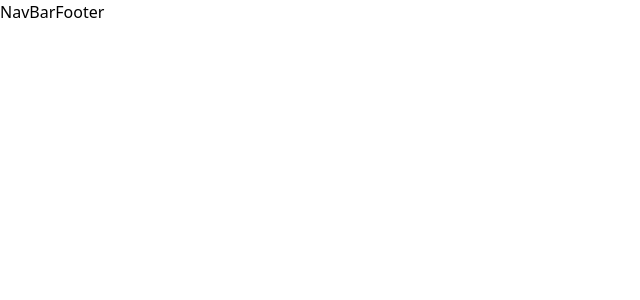
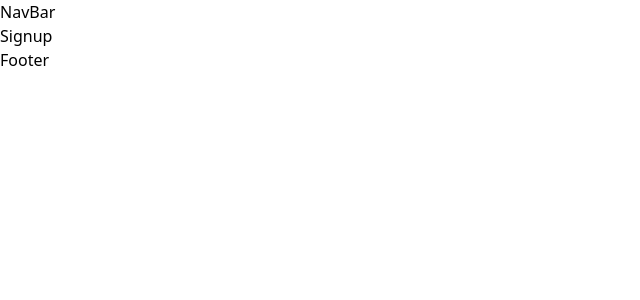
Before and after one commit to anaesposito/codeandola, a React (Create React App) app in the folder cliente/: page /signup in a window 1280 px wide. Shown: the top 300 px of the page, without its empty margins (0-640 px from the left). Built offline with nearby package versions, Linux system fonts and the light colour scheme.

Commit message:
Muestra de estructura de componentes y vistas y Correccion de ubicacion de directorio

```diff
--- a/cliente/src/App.js
+++ b/cliente/src/App.js
@@ -5,6 +5,7 @@ import {login} from './redux/actionCreator'
 import { BrowserRouter, Route, Switch } from "react-router-dom";
 
 // pages:
+import Signup from './pages/Signup'
 
 function App() {
   //accedemos al estado de redux
@@ -28,7 +29,7 @@ function App() {
           </div>
         </Route>
         <Route path="/signup" exact>
-
+            <Signup/>
         </Route>
         <Route path="/login" exact>
 
--- /dev/null
+++ b/cliente/src/components/SignupForm/index.jsx
@@ -0,0 +1,13 @@
+import React from 'react'
+
+const SignupForm = () =>{
+    return(
+        <div className="Signup">
+            <h1>
+                Signup
+            </h1>
+        </div>
+    )
+}
+
+export default SignupForm
--- /dev/null
+++ b/cliente/src/pages/Signup.jsx
@@ -0,0 +1,12 @@
+import React from 'react'
+import SignupForm from '../components/SignupForm'
+
+const Signup = () =>{
+    return(
+        <div className="Signup">
+            <SignupForm/>
+        </div>
+    )
+}
+
+export default Signup
```
Also changed, not shown: cliente/src/components/SignupForm/styles.css (added), 2 other files (tests, documents, lock files or other folders).
